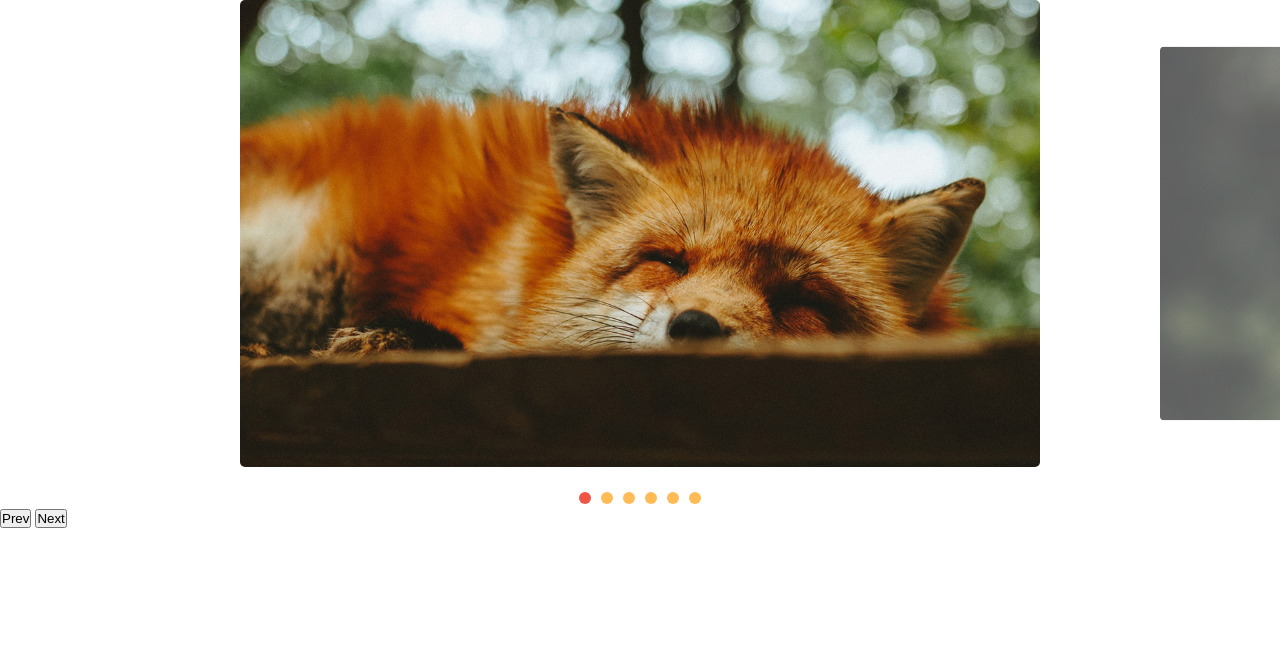
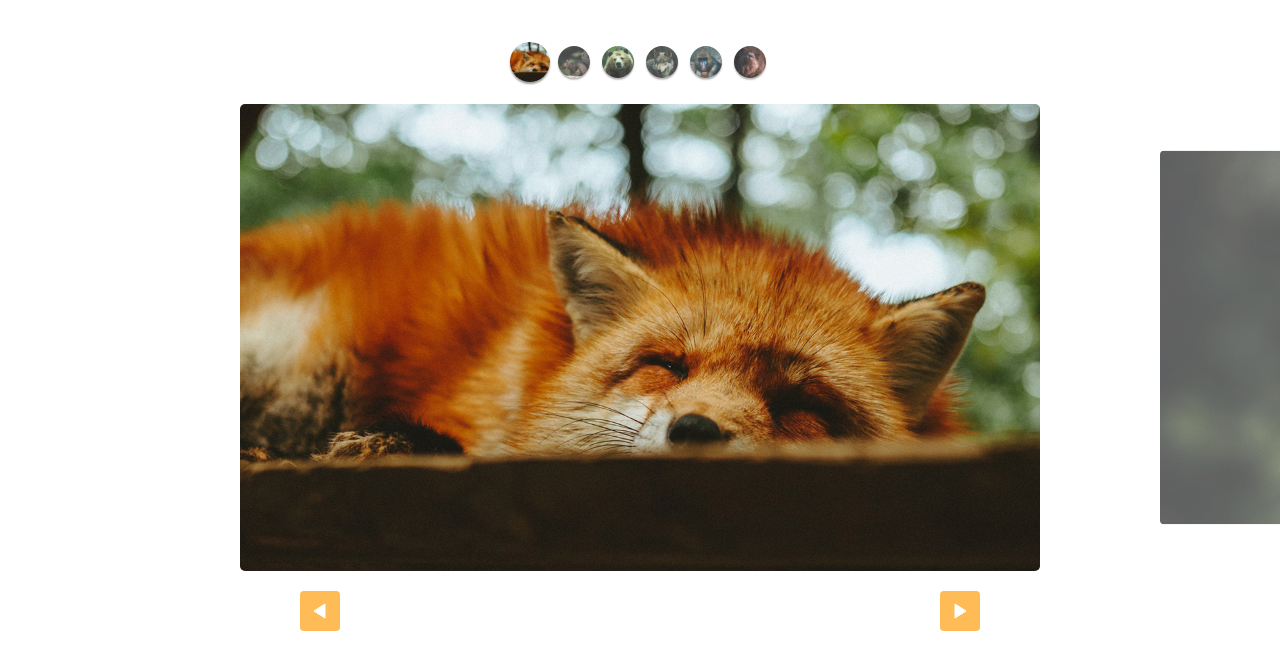
Before and after one commit to kevinwduran/slides-js, a plain HTML site: page index.html in a window 1280 px wide. Drawn offline with Linux system fonts and the light colour scheme.

Commit message:
Custom controls estilizados

```diff
--- a/css/style.css
+++ b/css/style.css
@@ -71,3 +71,50 @@ img{
 [data-control="slide"] li a:hover{
     background-color: #e54;
 }
+
+/* Custom Control */
+.custom-control {
+    display: flex;
+    justify-content: center;
+    margin-top: 40px;
+    flex-wrap: wrap;
+    margin-bottom: 20px;
+    cursor: pointer;
+}
+
+.custom-control li{
+    opacity: 0.8;
+    transform: scale(0.8);
+    width: 40px;
+    height: 40px;
+    border-radius: 50%;
+    overflow: hidden;
+    margin: 2px;
+    box-shadow: 0 2px 2px rgba(0, 0, 0, 0.4);
+    transition: .3s;
+}
+
+.custom-control li.active{
+    opacity: 1;
+    transform: scale(1);
+}
+
+.arrow-nav{
+    display: flex;
+    justify-content: space-around;
+    margin: 20px 0;
+}
+
+.arrow-nav button{
+    cursor: pointer;
+    border: none;
+    border-radius: 4px;
+    color: #fff;
+    width: 40px;
+    height: 40px;
+    background:#fb5 url('../img/arrow.svg') center center no-repeat;
+}
+
+.arrow-nav button.prev{
+    transform: rotate(-180deg);
+}
--- a/index.html
+++ b/index.html
@@ -7,6 +7,14 @@
     <link rel="stylesheet" href="css/style.css">
 </head>
 <body>
+    <ul class="custom-control">
+        <li><img src="img/foto1-thumb.jpg" alt=""></li>
+        <li><img src="img/foto2-thumb.jpg" alt=""></li>
+        <li><img src="img/foto3-thumb.jpg" alt=""></li>
+        <li><img src="img/foto4-thumb.jpg" alt=""></li>
+        <li><img src="img/foto5-thumb.jpg" alt=""></li>
+        <li><img src="img/foto6-thumb.jpg" alt=""></li>
+    </ul>
     <div class="slide-wrapper">
         <ul class="slide">
             <li><img src="img/foto1.jpg" alt=""></li>
@@ -18,8 +26,8 @@
         </ul>
     </div>
     <div class="arrow-nav">
-        <button class="prev">Prev</button>
-        <button class="next">Next</button>
+        <button class="prev"></button>
+        <button class="next"></button>
     </div>
     <script type="module" src="js/script.js"></script>
 </body>
--- a/js/script.js
+++ b/js/script.js
@@ -1,7 +1,7 @@
-import { SlideNav } from './slide.js';
+import SlideNav from './slide.js';
 
 const slide = new SlideNav('.slide-wrapper', '.slide');
 slide.init();
 
-slide.addControl();
+slide.addControl('.custom-control');
 slide.addArrow('.prev', '.next')
--- a/js/slide.js
+++ b/js/slide.js
@@ -1,6 +1,6 @@
 import debounce from "./debounce.js";// para resize
 
-export default class Slide {
+export class Slide {
     constructor(wrapper, slide) {
         this.wrapper = document.querySelector(wrapper); //div
         this.slide = document.querySelector(slide); //ul com li's e img's
@@ -171,7 +171,7 @@ export default class Slide {
     }
 }
 
-export class SlideNav extends Slide {
+export default class SlideNav extends Slide {
     constructor(slide, wrapper) {
         super(slide, wrapper);
         this.bindControls();
```
